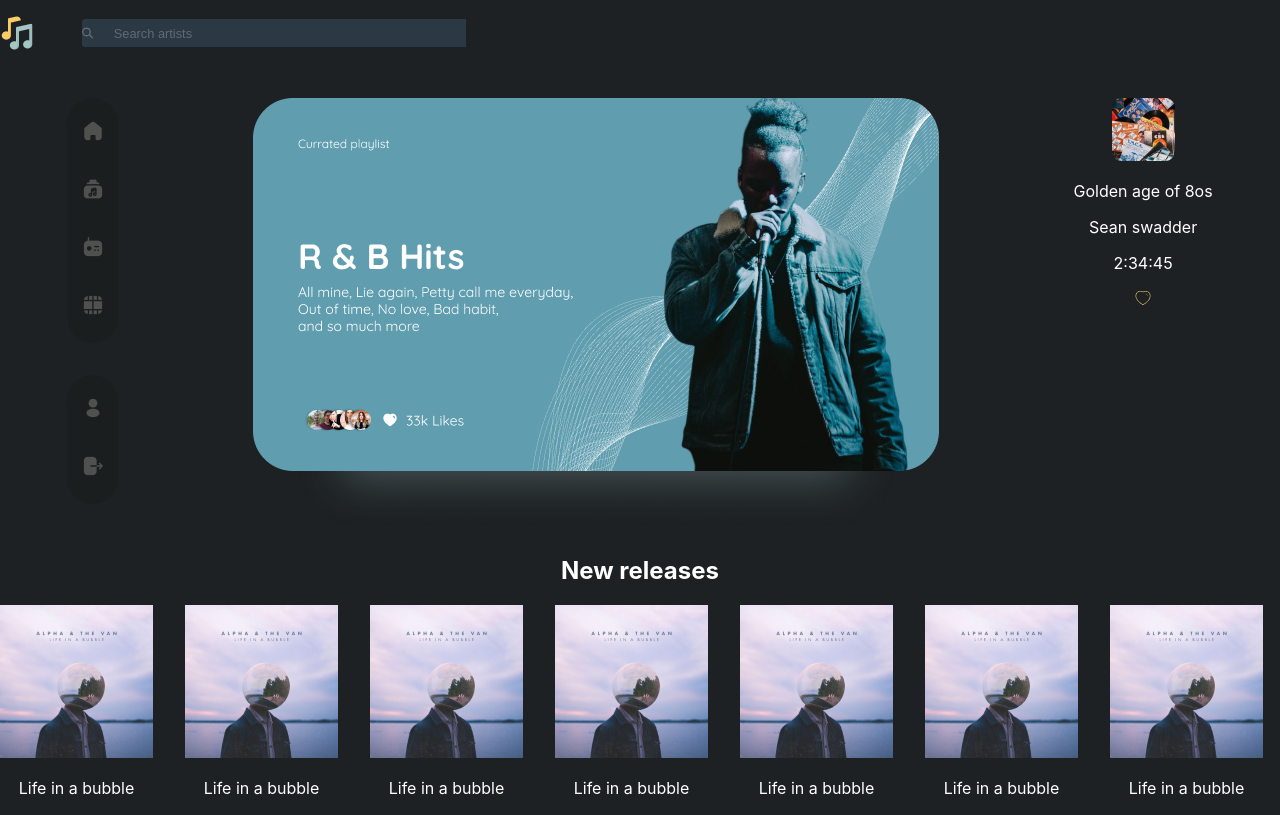
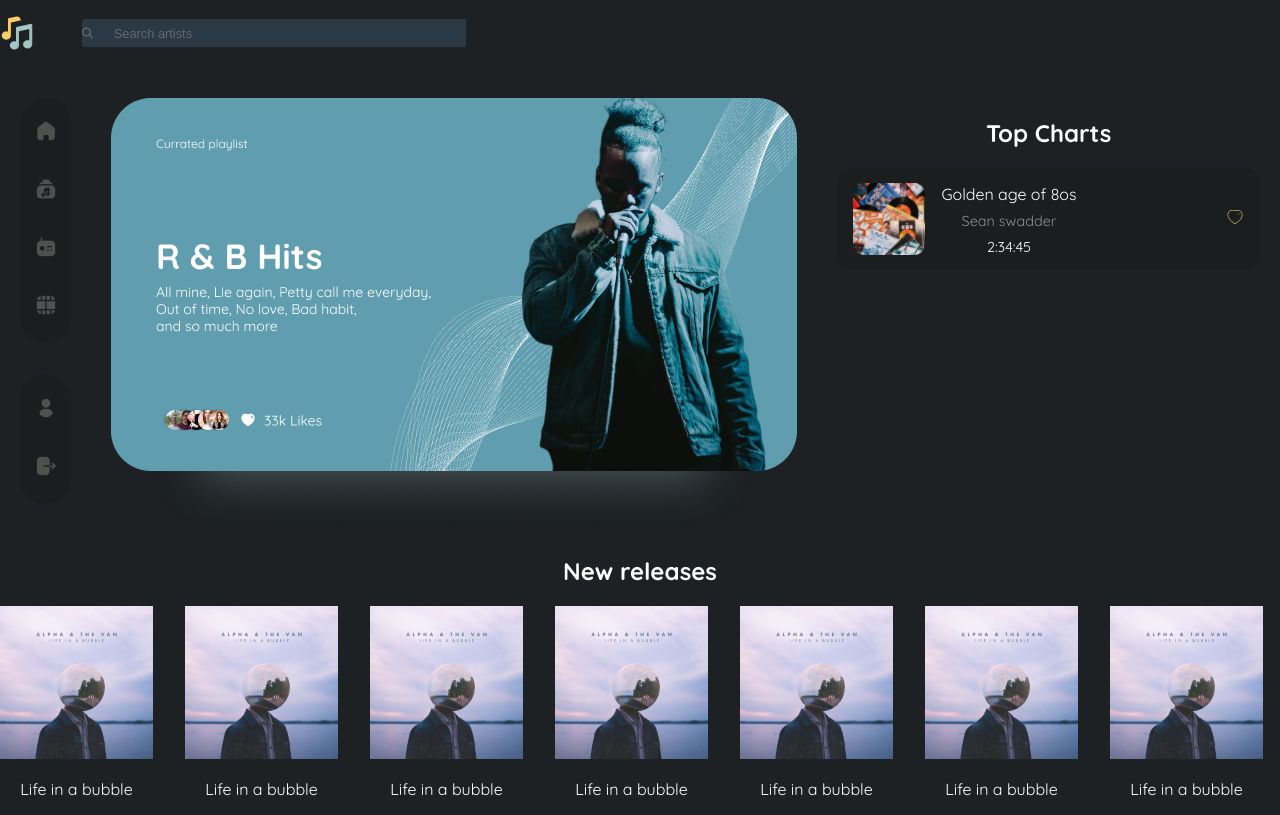
Before and after one commit to The-indigo/kaboom, a React (Create React App) app: page / in a window 1280 px wide. Built offline with nearby package versions, Linux system fonts and the light colour scheme.

Commit message:
top charts

```diff
--- a/public/index.html
+++ b/public/index.html
@@ -7,6 +7,9 @@
   <meta name="viewport" content="width=device-width, initial-scale=1" />
   <meta name="theme-color" content="#000000" />
   <meta name="description" content="Web site created using create-react-app" />
+  <link rel="preconnect" href="https://fonts.googleapis.com">
+  <link rel="preconnect" href="https://fonts.gstatic.com" crossorigin>
+  <link href="https://fonts.googleapis.com/css2?family=Quicksand:wght@300;400;500;700&display=swap" rel="stylesheet">
   <link rel="apple-touch-icon" href="%PUBLIC_URL%/logo192.png" />
   <!--
       manifest.json provides metadata used when your web app is installed on a
--- a/src/components/Home/Home.css
+++ b/src/components/Home/Home.css
@@ -68,8 +68,13 @@ input::placeholder {
     margin-bottom: 2rem;
 }
 
+.top-charts {
+    width: 33%;
+}
 
-
+.top-charts-div {
+    /* border: 2px solid blue; */
+}
 
 .new-releases {
     display: flex;
--- a/src/components/Home/Home.js
+++ b/src/components/Home/Home.js
@@ -1,7 +1,8 @@
 import React from "react";
 import { FontAwesomeIcon } from "@fortawesome/react-fontawesome";
-import { faSearch, faHouse } from "@fortawesome/free-solid-svg-icons";
+import { faSearch} from "@fortawesome/free-solid-svg-icons";
 import "./Home.css";
+import TopchartItem from "../shared/Topcharts/TopchartItem";
 
 const Home = () => {
   return (
@@ -56,18 +57,12 @@ const Home = () => {
         <div className="hero-section">
           <img src="images/heroSection.png" alt="hero section" />
         </div>
-        <div className="top-charts">
-                  <div className="top-charts-item">
-                      <img src="images/albums.png" alt="top chart items"/>
-                      <div className="top-charts-details">
-                          <p>Golden age of 8os</p>
-                          <p>Sean swadder</p>
-                            <p>2:34:45</p>
-                      </div>
-                      <div className="heart-div">
-                           <img src="images/heart.png" alt="heart icon"/>
-                      </div>
-          </div>
+          <div className="top-charts">
+            <h1>Top Charts</h1>
+            <div className="top-charts-div">
+<TopchartItem/>
+            </div>
+
               </div>
               </section>
 
--- /dev/null
+++ b/src/components/shared/Topcharts/TopchartItem.css
@@ -0,0 +1,53 @@
+p {
+    /* margin-bottom: 0; */
+    /* margin-top: 0; */
+}
+
+.top-charts-item {
+    background-color: #1A1E1F;
+    display: flex;
+    justify-content: space-between;
+    align-items: center;
+    padding: 0 1rem;
+    border-radius: 1rem;
+    /* border: 2px solid red; */
+    /* width: 80%; */
+}
+
+.top-charts-item-img-details {
+    display: flex;
+    align-items: center;
+    justify-content: center;
+}
+
+
+.top-charts-details p:nth-child(1) {
+    margin-bottom: 0;
+}
+
+.top-charts-details p:nth-child(2) {
+    color: rgba(255, 255, 255, 0.5);
+    font-size: .9rem;
+    margin-top: .5rem;
+    margin-bottom: 0;
+}
+
+.top-charts-details p:nth-child(3) {
+    margin-top: .5rem;
+}
+
+.top-charts-details p:nth-child(3) {
+    font-size: .9rem;
+}
+
+.top-charts-item-image-div img {
+    width: 100%;
+}
+
+.top-charts-item-image-div {
+    /* border: 2px solid yellow; */
+    height: 4.5rem;
+    width: 4.5rem;
+    margin-right: 1rem;
+
+}
--- /dev/null
+++ b/src/components/shared/Topcharts/TopchartItem.js
@@ -0,0 +1,27 @@
+import React from "react";
+import "./TopchartItem.css";
+const TopchartItem = () => {
+    return (
+
+        <div className="top-charts-item">
+            <div className="top-charts-item-img-details">
+         <div className="top-charts-item-image-div">
+                      <img src="images/albums.png" alt="top chart items"/>
+
+            </div>
+                      <div className="top-charts-details">
+                          <p>Golden age of 8os</p>
+                          <p>Sean swadder</p>
+                            <p>2:34:45</p>
+                      </div>
+            </div>
+
+                      <div className="heart-div">
+                           <img src="images/heart.png" alt="heart icon"/>
+                </div>
+                </div>
+
+
+    )
+}
+export default TopchartItem;
--- a/src/index.css
+++ b/src/index.css
@@ -2,8 +2,7 @@ body {
   margin: 0;
   background-color: #1D2123;
   color: #fff;
-  font-family: -apple-system, BlinkMacSystemFont, 'Segoe UI', 'Roboto', 'Oxygen',
-    'Ubuntu', 'Cantarell', 'Fira Sans', 'Droid Sans', 'Helvetica Neue',
+  font-family: 'Quicksand',
     sans-serif;
   -webkit-font-smoothing: antialiased;
   -moz-osx-font-smoothing: grayscale;
```
